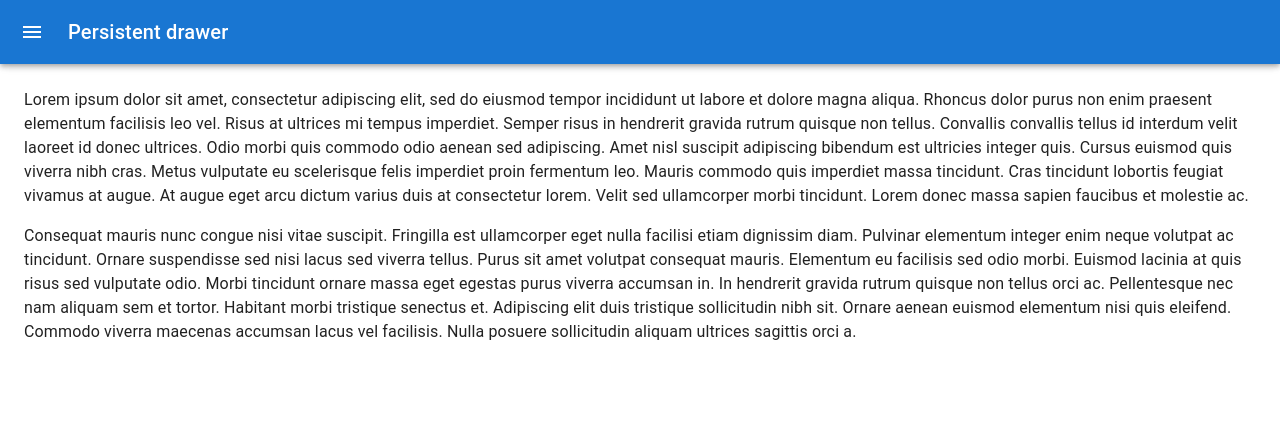
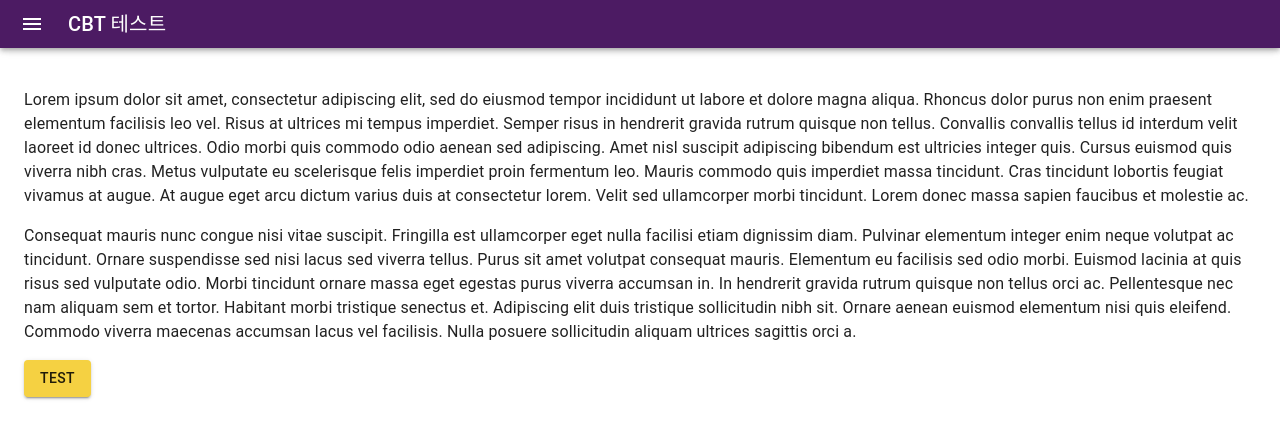
Before and after one commit to jamesnet214/cbt, a React (Create React App) app in the folder cbtapp/: page / in a window 1280 px wide. Shown: the top 438 px of the page. Built offline with nearby package versions, Linux system fonts and the light colour scheme.

Commit message:
Create theme

```diff
--- a/cbtapp/package.json
+++ b/cbtapp/package.json
@@ -7,6 +7,7 @@
     "@emotion/styled": "^11.3.0",
     "@mui/icons-material": "^5.0.4",
     "@mui/material": "^5.0.4",
+    "@mui/styles": "^5.0.1",
     "@testing-library/jest-dom": "^5.14.1",
     "@testing-library/react": "^11.2.7",
     "@testing-library/user-event": "^12.8.3",
--- a/cbtapp/src/apps/Portal.jsx
+++ b/cbtapp/src/apps/Portal.jsx
@@ -1,4 +1,6 @@
 import * as React from 'react';
+import { makeStyles } from '@mui/styles';
+import { createTheme, ThemeProvider } from '@mui/material/styles';
 import { styled, useTheme } from '@mui/material/styles';
 import Box from '@mui/material/Box';
 import Drawer from '@mui/material/Drawer';
@@ -7,6 +9,7 @@ import MuiAppBar from '@mui/material/AppBar';
 import Toolbar from '@mui/material/Toolbar';
 import List from '@mui/material/List';
 import Typography from '@mui/material/Typography';
+import Button from '@mui/material/Button';
 import Divider from '@mui/material/Divider';
 import IconButton from '@mui/material/IconButton';
 import MenuIcon from '@mui/icons-material/Menu';
@@ -17,6 +20,28 @@ import ListItemIcon from '@mui/material/ListItemIcon';
 import ListItemText from '@mui/material/ListItemText';
 import InboxIcon from '@mui/icons-material/MoveToInbox';
 import MailIcon from '@mui/icons-material/Mail';
+import { purple } from '@mui/material/colors';
+
+const theme = createTheme({
+    palette: {
+      primary: {
+        // Purple and green play nicely together.
+        main: '#4c1b63',
+      },
+      secondary: {
+        // This is green.A700 as hex.
+        main: '#f5d142',
+      },
+    },
+  });
+
+const useStyles = makeStyles((theme) => ({
+
+    toolbar: {
+        height: '20px'
+      }
+}));
+
 
 const drawerWidth = 240;
 
@@ -40,6 +65,7 @@ const Main = styled('main', { shouldForwardProp: (prop) => prop !== 'open' })(
 );
 
 const AppBar = styled(MuiAppBar, {
+
     shouldForwardProp: (prop) => prop !== 'open',
 })(({ theme, open }) => ({
     transition: theme.transitions.create(['margin', 'width'], {
@@ -66,7 +92,7 @@ const DrawerHeader = styled('div')(({ theme }) => ({
 }));
 
 export default function Portal(props) {
-  const theme = useTheme();
+    const classes = useStyles();
     const [open, setOpen] = React.useState(false);
 
     const handleDrawerOpen = () => {
@@ -78,21 +104,25 @@ export default function Portal(props) {
     };
 
     return (
+        <ThemeProvider theme={theme}>
             <Box sx={{ display: 'flex' }}>
                 <CssBaseline />
-      <AppBar position="fixed" open={open}>
-        <Toolbar>
+                <AppBar aria-setsize=""
+                    position="fixed"
+                    open={open}>
+                    <Toolbar
+                        className={classes.toolbar}
+                        variant="dense">
                         <IconButton
                             color="inherit"
                             aria-label="open drawer"
                             onClick={handleDrawerOpen}
                             edge="start"
-            sx={{ mr: 2, ...(open && { display: 'none' }) }}
-          >
+                            sx={{ mr: 2, ...(open && { display: 'none' }) }}>
                             <MenuIcon />
                         </IconButton>
                         <Typography variant="h6" noWrap component="div">
-            Persistent drawer
+                            CBT 테스트
                         </Typography>
                     </Toolbar>
                 </AppBar>
@@ -107,8 +137,7 @@ export default function Portal(props) {
                     }}
                     variant="persistent"
                     anchor="left"
-        open={open}
-      >
+                    open={open}>
                     <DrawerHeader>
                         <IconButton onClick={handleDrawerClose}>
                             {theme.direction === 'ltr' ? <ChevronLeftIcon /> : <ChevronRightIcon />}
@@ -166,7 +195,10 @@ export default function Portal(props) {
                 eleifend. Commodo viverra maecenas accumsan lacus vel facilisis. Nulla
                 posuere sollicitudin aliquam ultrices sagittis orci a.
                 </Typography>
+                <Button variant="contained" color="secondary">Test</Button>
+
             </Main>
         </Box>
+    </ThemeProvider>
   );
 }
```
Also changed, not shown: cbtapp/src/components/MenuBar.jsx (added, +53 -0 lines), 1 other file (tests, documents, lock files or other folders). Lines whose indentation alone changed are shown as unchanged.
